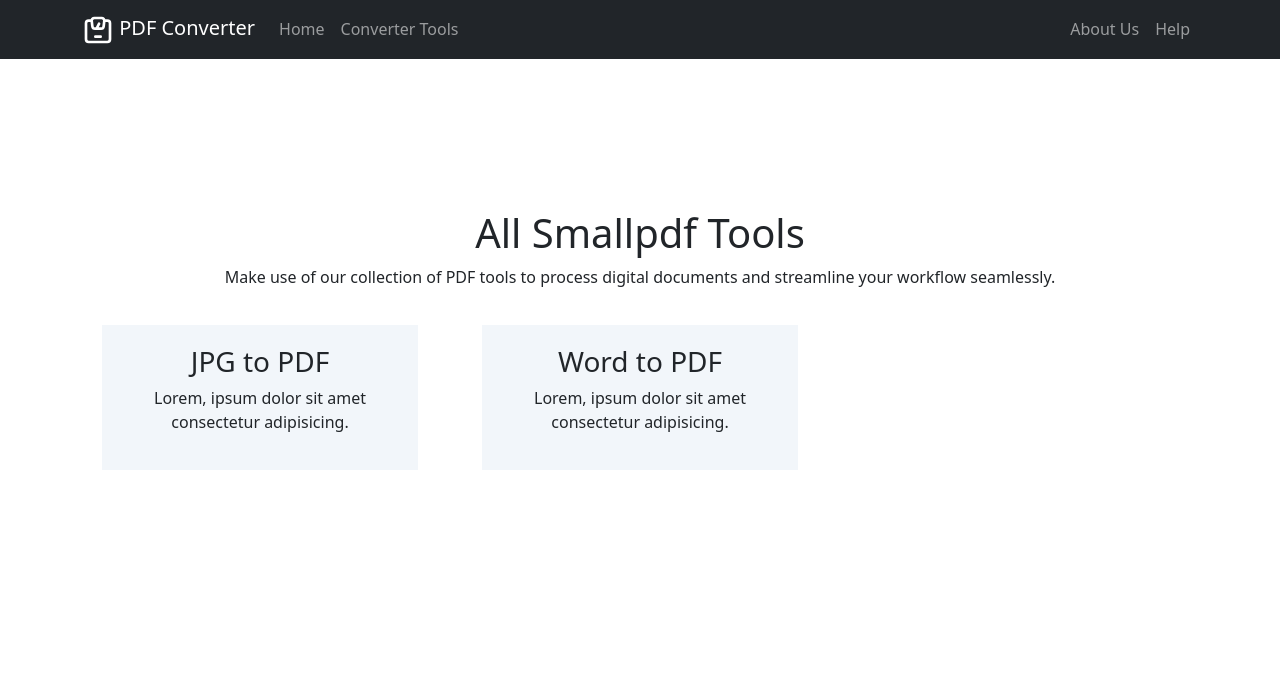
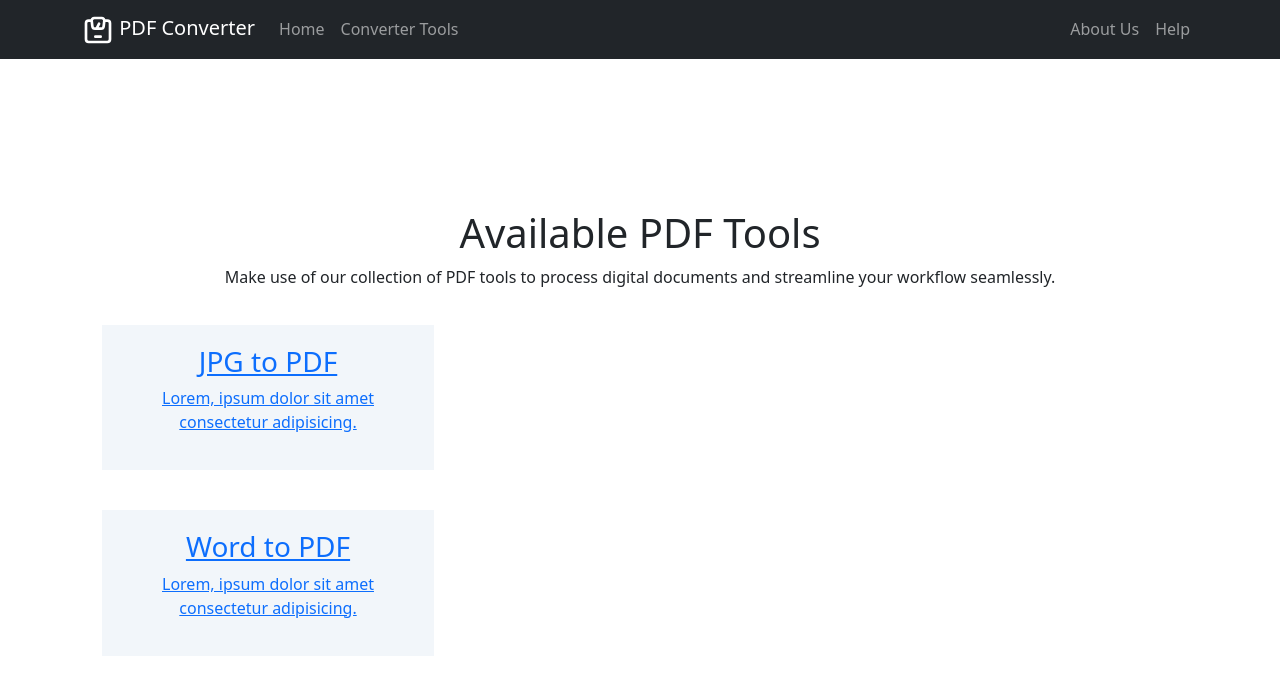
Before and after one commit to abu-kausar/PDF-Converter, a React (Create React App) app: page /tools in a window 1280 px wide. Shown: the top 694 px of the page. Built offline with nearby package versions, Linux system fonts and the light colour scheme.

Commit message:
link added to card in tools

```diff
--- a/src/components/Tools/Tools.js
+++ b/src/components/Tools/Tools.js
@@ -1,5 +1,5 @@
 import React from 'react';
-
+import { Link } from 'react-router-dom';
 
 const Tools = () => {
     const toolStyle = {
@@ -13,21 +13,26 @@ const Tools = () => {
 
         <div className="container">
             <div >
-                <h1 style={{ textAlign: 'center', marginTop: '150px' }}>All Smallpdf Tools</h1>
+                <h1 style={{ textAlign: 'center', marginTop: '150px' }}>Available PDF Tools</h1>
                 <p style={{ textAlign: 'center' }}> Make use of our collection of PDF tools to process digital documents and streamline your workflow seamlessly.</p>
                 <div className="row">
+                    <Link to="/convertpdf">
                         <div className="col-md-4">
                             <div style={toolStyle}>
                                 <h3>JPG to PDF</h3>
                                 <p>Lorem, ipsum dolor sit amet consectetur adipisicing.</p>
                             </div>
                         </div>
+                    </Link>
+
+                    <Link>
                         <div className="col-md-4">
                             <div style={toolStyle}>
                                 <h3>Word to PDF</h3>
                                 <p>Lorem, ipsum dolor sit amet consectetur adipisicing.</p>
                             </div>
                         </div>
+                    </Link>
                 </div>
             </div>
         </div>
```
Lines whose indentation alone changed are shown as unchanged.
